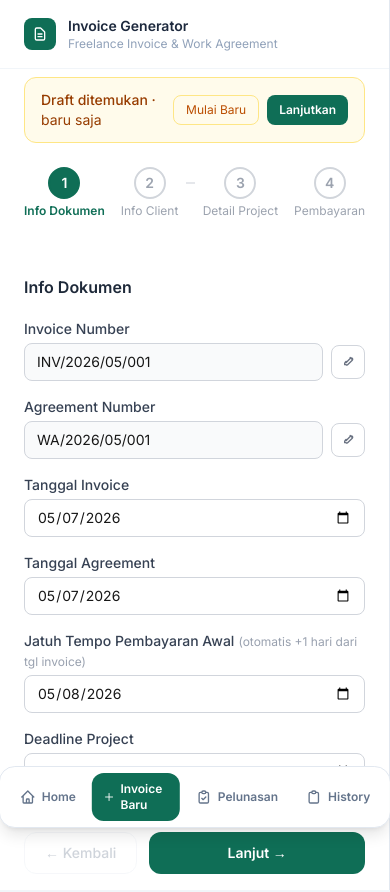
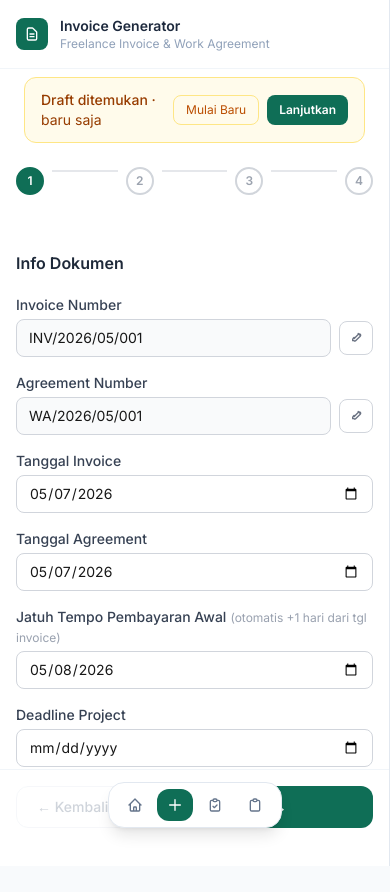
Before and after one commit to rezkyrevansyah/invoice-generator, a Next.js app: page /generator in a window 390 px wide. Shown: the top 892 px of the page. After the commit the page ends 866 px from the top, so only its background shows below. Built offline with nearby package versions, Linux system fonts and the light colour scheme.

Commit message:
refactor: improve layout and styling consistency across components

```diff
--- a/app/generator/page.tsx
+++ b/app/generator/page.tsx
@@ -117,12 +117,12 @@ export default function GeneratorPage() {
     <main className="min-h-screen flex flex-col lg:flex-row bg-slate-50">
       {/* ── Left: Form panel ──────────────────────────────────────────────────── */}
       <div
-        className="form-panel no-print w-full lg:w-[45%] flex flex-col lg:min-h-screen lg:sticky lg:top-0 lg:max-h-screen lg:overflow-y-auto"
+        className="form-panel no-print w-full lg:w-[45%] flex flex-col min-h-screen lg:sticky lg:top-0 lg:max-h-screen lg:overflow-y-auto"
         style={{ backgroundColor: '#ffffff', borderRight: '1px solid #e2e8f0' }}
       >
         {/* Header bar */}
         <div
-          className="px-6 lg:px-8 py-4 border-b border-slate-100 flex items-center gap-3"
+          className="sticky top-0 z-10 px-4 sm:px-6 lg:px-8 py-4 border-b border-slate-100 flex items-center gap-3"
           style={{ backgroundColor: '#ffffff' }}
         >
           <div
@@ -152,7 +152,7 @@ export default function GeneratorPage() {
         )}
 
         {/* Stepper + Form content */}
-        <div className="flex-1 px-6 lg:px-8 py-6 flex flex-col gap-6">
+        <div className="flex-1 px-4 sm:px-6 lg:px-8 py-6 flex flex-col gap-6">
           <Stepper currentStep={currentStep} />
 
           <div className="flex-1">
@@ -199,7 +199,7 @@ export default function GeneratorPage() {
 
         {/* Navigation buttons */}
         <div
-          className="no-print px-6 lg:px-8 py-4 flex gap-3 border-t border-slate-100"
+          className="no-print sticky bottom-0 px-4 sm:px-6 lg:px-8 py-4 flex gap-3 border-t border-slate-100"
           style={{ backgroundColor: '#ffffff' }}
         >
           <button
@@ -236,7 +236,7 @@ export default function GeneratorPage() {
 
         {/* Link ke History setelah save sukses */}
         {saveState === 'saved' && (
-          <div className="no-print px-6 lg:px-8 pb-4">
+          <div className="no-print px-4 sm:px-6 lg:px-8 pb-4">
             <Link
               href="/history"
               className="block w-full text-center px-5 py-2.5 rounded-xl text-sm font-medium border transition-colors"
@@ -248,9 +248,9 @@ export default function GeneratorPage() {
         )}
       </div>
 
-      {/* ── Right: Preview panel ──────────────────────────────────────────────── */}
+      {/* ── Right: Preview panel — hidden on mobile ───────────────────────────── */}
       <div
-        className="preview-panel w-full lg:w-[55%] lg:sticky lg:top-0 lg:max-h-screen lg:overflow-y-auto"
+        className="preview-panel hidden lg:block w-full lg:w-[55%] lg:sticky lg:top-0 lg:max-h-screen lg:overflow-y-auto"
         style={{ backgroundColor: '#f1f5f9' }}
         data-print-target={printTarget}
       >
--- a/app/history/page.tsx
+++ b/app/history/page.tsx
@@ -30,8 +30,8 @@ export default async function HistoryPage() {
   return (
     <main className="min-h-screen bg-slate-50">
       {/* Header */}
-      <div className="sticky top-0 z-10 bg-white border-b border-slate-100 px-6 py-4 flex items-center justify-between">
-        <div className="flex items-center gap-3">
+      <div className="sticky top-0 z-10 bg-white border-b border-slate-100 px-4 sm:px-6 py-4 flex items-center justify-between gap-3">
+        <div className="flex items-center gap-3 min-w-0">
           <div
             className="w-8 h-8 rounded-lg flex items-center justify-center flex-shrink-0"
             style={{ backgroundColor: '#0F6E56' }}
@@ -40,17 +40,18 @@ export default async function HistoryPage() {
               <path strokeLinecap="round" strokeLinejoin="round" strokeWidth={2} d="M9 5H7a2 2 0 00-2 2v12a2 2 0 002 2h10a2 2 0 002-2V7a2 2 0 00-2-2h-2M9 5a2 2 0 002 2h2a2 2 0 002-2M9 5a2 2 0 012-2h2a2 2 0 012 2" />
             </svg>
           </div>
-          <div>
+          <div className="min-w-0">
             <h1 className="text-sm font-semibold text-slate-800">History Invoice</h1>
-            <p className="text-xs text-slate-400">Semua invoice yang tersimpan</p>
+            <p className="text-xs text-slate-400 hidden sm:block">Semua invoice yang tersimpan</p>
           </div>
         </div>
         <Link
           href="/generator"
-          className="px-4 py-2 text-sm font-semibold text-white rounded-xl transition-opacity hover:opacity-90"
+          className="flex-shrink-0 px-3 sm:px-4 py-2 text-xs sm:text-sm font-semibold text-white rounded-xl transition-opacity hover:opacity-90"
           style={{ backgroundColor: '#0F6E56' }}
         >
-          + Buat Invoice Baru
+          <span className="sm:hidden">+ Baru</span>
+          <span className="hidden sm:inline">+ Buat Invoice Baru</span>
         </Link>
       </div>
 
--- a/app/settlement/page.tsx
+++ b/app/settlement/page.tsx
@@ -213,12 +213,12 @@ function SettlementPageInner() {
     <main className="min-h-screen flex flex-col lg:flex-row bg-slate-50">
       {/* ── Left: Form panel ──────────────────────────────────────────────────── */}
       <div
-        className="form-panel no-print w-full lg:w-[45%] flex flex-col lg:min-h-screen lg:sticky lg:top-0 lg:max-h-screen lg:overflow-y-auto"
+        className="form-panel no-print w-full lg:w-[45%] flex flex-col min-h-screen lg:sticky lg:top-0 lg:max-h-screen lg:overflow-y-auto"
         style={{ backgroundColor: '#ffffff', borderRight: '1px solid #e2e8f0' }}
       >
         {/* Header */}
         <div
-          className="px-6 lg:px-8 py-4 border-b border-slate-100 flex items-center gap-3"
+          className="sticky top-0 z-10 px-4 sm:px-6 lg:px-8 py-4 border-b border-slate-100 flex items-center gap-3"
           style={{ backgroundColor: '#ffffff' }}
         >
           <Link href="/history" className="p-1.5 rounded-lg text-slate-400 hover:text-slate-600 hover:bg-slate-100 transition-colors flex-shrink-0">
@@ -253,7 +253,7 @@ function SettlementPageInner() {
         )}
 
         {/* Form content */}
-        <div className="flex-1 px-6 lg:px-8 py-6 overflow-y-auto">
+        <div className="flex-1 px-4 sm:px-6 lg:px-8 py-6 overflow-y-auto">
           <SettlementFormPanel
             data={formData}
             onChange={handleChange}
@@ -282,7 +282,7 @@ function SettlementPageInner() {
 
         {/* Save button */}
         <div
-          className="no-print px-6 lg:px-8 py-4 border-t border-slate-100"
+          className="no-print sticky bottom-0 px-4 sm:px-6 lg:px-8 py-4 border-t border-slate-100"
           style={{ backgroundColor: '#ffffff' }}
         >
           <button
@@ -313,9 +313,9 @@ function SettlementPageInner() {
         </div>
       </div>
 
-      {/* ── Right: Preview panel ──────────────────────────────────────────────── */}
+      {/* ── Right: Preview panel — hidden on mobile ───────────────────────────── */}
       <div
-        className="preview-panel w-full lg:w-[55%] lg:sticky lg:top-0 lg:max-h-screen lg:overflow-y-auto"
+        className="preview-panel hidden lg:block w-full lg:w-[55%] lg:sticky lg:top-0 lg:max-h-screen lg:overflow-y-auto"
         style={{ backgroundColor: '#f1f5f9' }}
         data-print-target={printTarget}
       >
--- a/components/Navbar.tsx
+++ b/components/Navbar.tsx
@@ -47,8 +47,11 @@ export default function Navbar() {
 
   return (
     <nav
-      className="no-print fixed bottom-4 left-1/2 -translate-x-1/2 z-50 flex items-center gap-1 px-2 py-1.5 rounded-2xl shadow-lg border border-slate-200"
-      style={{ backgroundColor: '#ffffff' }}
+      className="no-print fixed left-1/2 -translate-x-1/2 z-50 flex items-center gap-1 px-2 py-1.5 rounded-2xl shadow-lg border border-slate-200"
+      style={{
+        backgroundColor: '#ffffff',
+        bottom: 'calc(env(safe-area-inset-bottom, 0px) + 16px)',
+      }}
     >
       {NAV_ITEMS.map(({ href, label, icon }) => {
         const isActive = href === '/' ? pathname === '/' : pathname.startsWith(href);
@@ -56,7 +59,7 @@ export default function Navbar() {
           <Link
             key={href}
             href={href}
-            className="flex items-center gap-1.5 px-3 py-2 rounded-xl text-xs font-semibold transition-all"
+            className="flex items-center gap-1.5 px-2.5 py-2 sm:px-3 rounded-xl text-xs font-semibold transition-all"
             style={
               isActive
                 ? { backgroundColor: '#0F6E56', color: '#ffffff' }
@@ -64,7 +67,7 @@ export default function Navbar() {
             }
           >
             {icon}
-            <span>{label}</span>
+            <span className="hidden sm:inline">{label}</span>
           </Link>
         );
       })}
--- a/components/PrintButton.tsx
+++ b/components/PrintButton.tsx
@@ -56,7 +56,7 @@ export default function PrintButton({ printTarget, onChangePrintTarget }: PrintB
 
           {/* Modal */}
           <div className="no-print fixed inset-0 z-50 flex items-center justify-center pointer-events-none">
-            <div className="bg-white rounded-2xl shadow-2xl p-6 w-full max-w-md mx-4 pointer-events-auto">
+            <div className="bg-white rounded-2xl shadow-2xl p-4 sm:p-6 w-full max-w-md mx-4 pointer-events-auto">
 
               {/* Modal header */}
               <div className="flex items-start justify-between mb-5">
@@ -66,7 +66,7 @@ export default function PrintButton({ printTarget, onChangePrintTarget }: PrintB
                 </div>
                 <button
                   onClick={() => setShowModal(false)}
-                  className="p-1 rounded-lg text-slate-400 hover:text-slate-600 hover:bg-slate-100 transition-colors"
+                  className="p-2 rounded-lg text-slate-400 hover:text-slate-600 hover:bg-slate-100 transition-colors"
                 >
                   <svg xmlns="http://www.w3.org/2000/svg" className="w-4 h-4" fill="none" viewBox="0 0 24 24" stroke="currentColor">
                     <path strokeLinecap="round" strokeLinejoin="round" strokeWidth={2} d="M6 18L18 6M6 6l12 12" />
--- a/components/Stepper.tsx
+++ b/components/Stepper.tsx
@@ -18,7 +18,7 @@ export default function Stepper({ currentStep }: { currentStep: number }) {
             {/* Circle */}
             <div className="flex flex-col items-center">
               <div
-                className="w-8 h-8 rounded-full flex items-center justify-center text-sm font-semibold border-2 flex-shrink-0"
+                className="w-7 h-7 sm:w-8 sm:h-8 rounded-full flex items-center justify-center text-xs sm:text-sm font-semibold border-2 flex-shrink-0"
                 style={
                   isActive
                     ? { backgroundColor: '#0F6E56', borderColor: '#0F6E56', color: '#fff' }
@@ -30,7 +30,7 @@ export default function Stepper({ currentStep }: { currentStep: number }) {
                 {isDone ? '✓' : stepNumber}
               </div>
               <span
-                className="mt-1 text-xs text-center whitespace-nowrap"
+                className="mt-1 text-xs text-center whitespace-nowrap hidden sm:block"
                 style={
                   isActive
                     ? { color: '#0F6E56', fontWeight: 600 }
```
